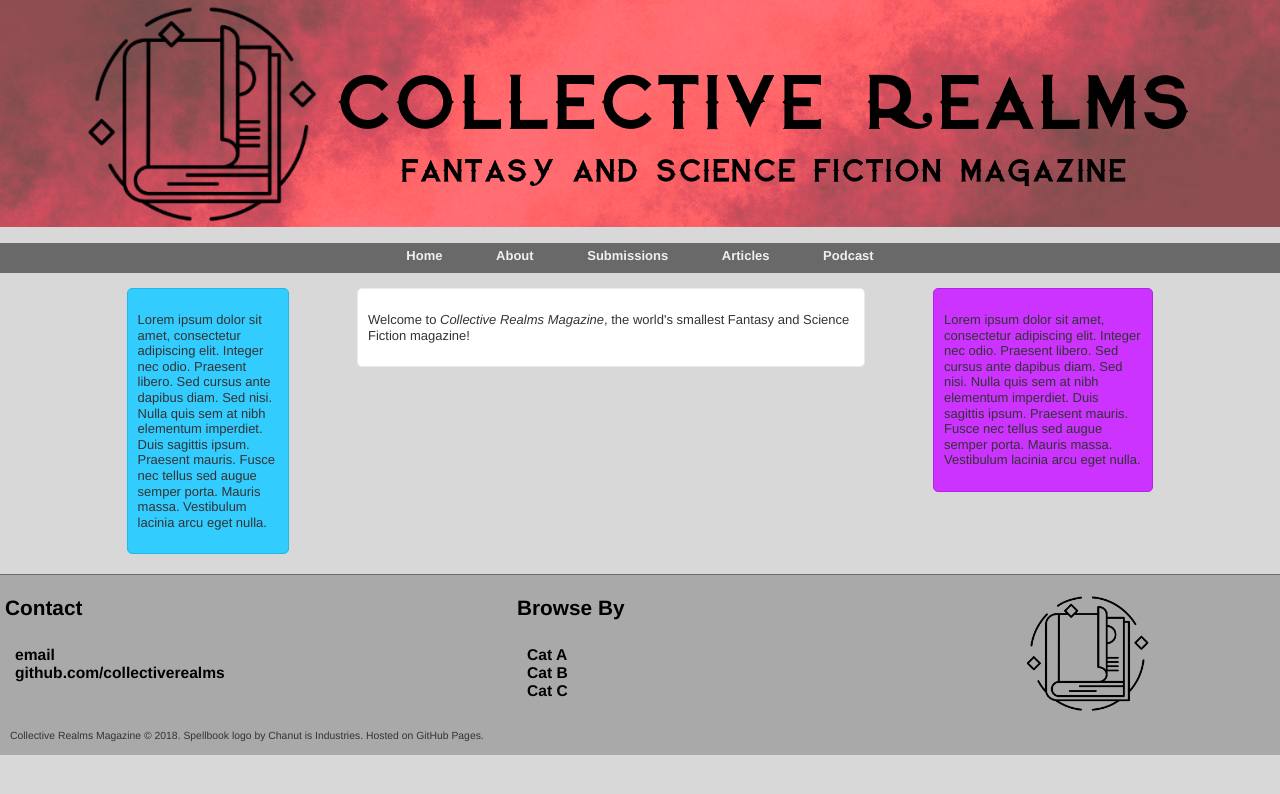
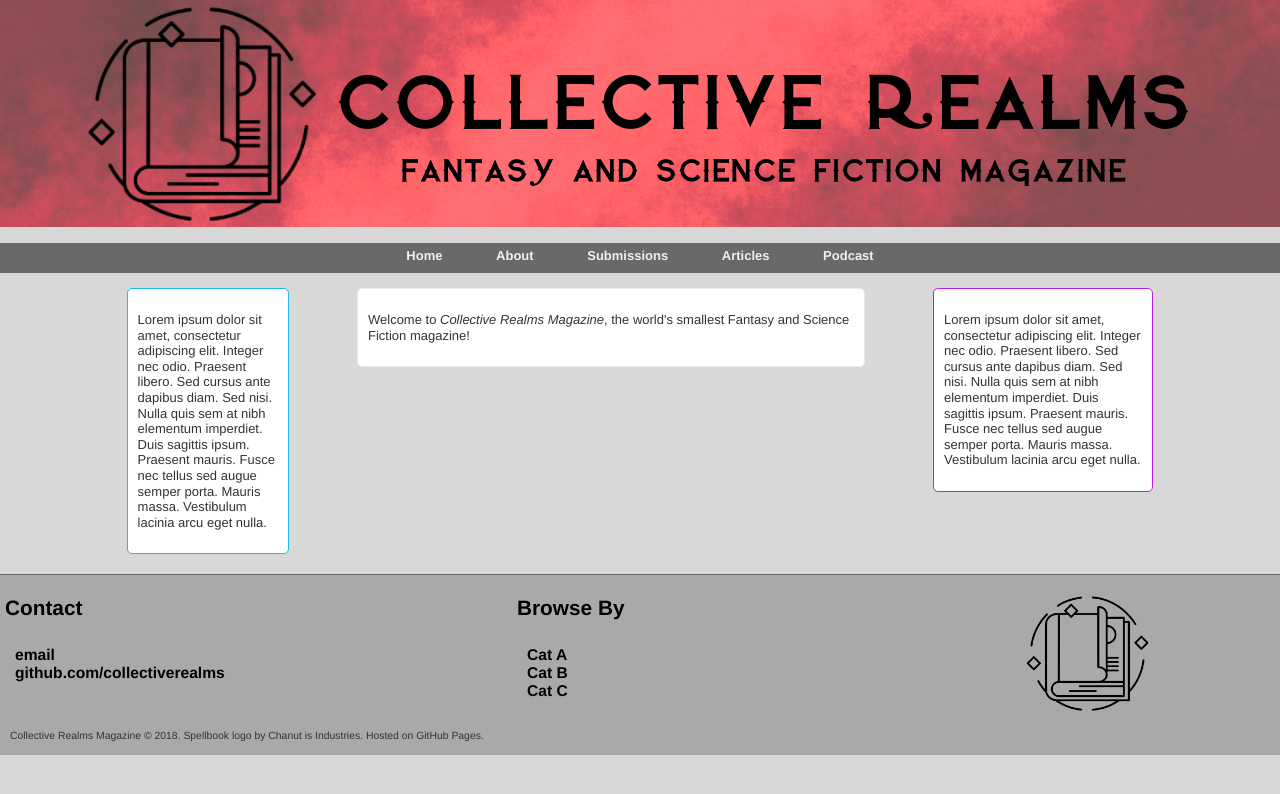
Before and after one commit to collectiverealms/collectiverealms, a Jekyll site: the page built from index.html, in a window 1280 px wide. Shown: the top 794 px of the page. Built offline with Jekyll 4.4.1, drawn with Linux system fonts in a browser that asks for light colours; the list of posts is cut into pages by our own code.

Commit message:
Update main.css

```diff
--- a/css/main.css
+++ b/css/main.css
@@ -118,7 +118,7 @@ body {
                     }
 
                     #leftcolumn {
-                        background: #33CCFF;
+                        background: #FFFFFF;
                         border-radius: 5px;
                         border: 1px solid #1fb8eb;
                         margin: 5px;
@@ -131,7 +131,7 @@ body {
                     }
 
                     #rightcolumn {
-                        background: #CC33FF;
+                        background: #FFFFFF;
                         border-radius: 5px;
                         border: 1px solid #b81feb;
                         margin: 5px;
```
